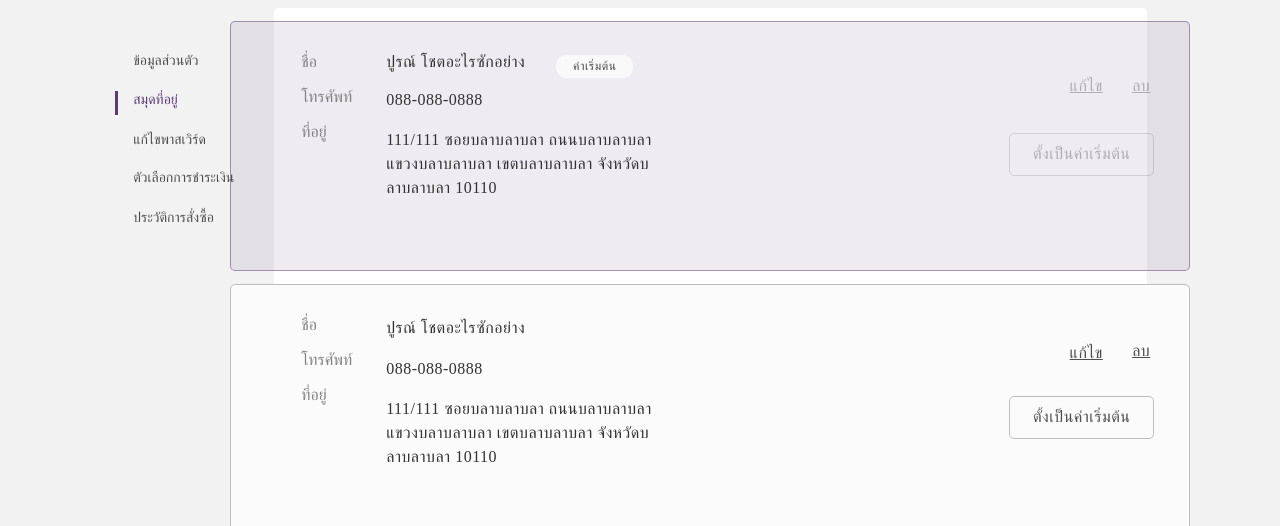
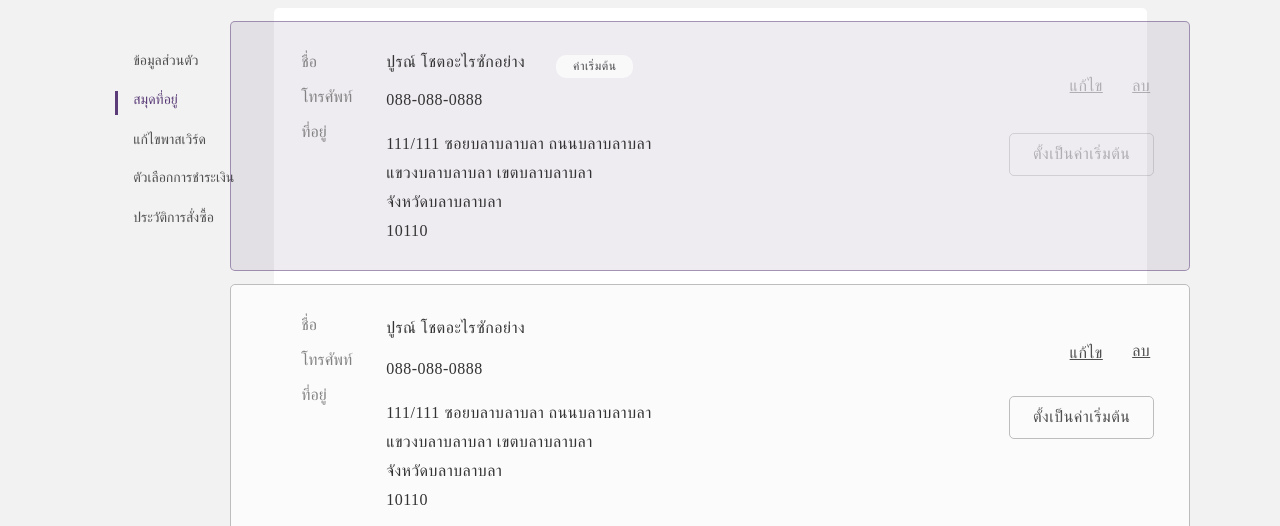
Before and after one commit to g2p2n-cpe31/ecommerce_otop_frontend, a Gatsby site: page /address in a window 1280 px wide. Shown: the part 274-800 px from the top of the page. Built offline with nearby package versions, Linux system fonts and the light colour scheme; Gatsby itself is replaced by a stand-in of ours.

Commit message:
edit address

```diff
--- a/src/components/containers/Address/AddrInfo.js
+++ b/src/components/containers/Address/AddrInfo.js
@@ -8,6 +8,35 @@ import Fade from '@material-ui/core/Fade';
 import ic_cancel_white from '../../../images/Navbar/ic_cancel_white.svg'
 import Input from '@material-ui/core/Input';
 
+const useStyles = makeStyles(theme => ({
+    button: {
+      margin: theme.spacing(1),
+    },
+    input: {
+      display: 'none',
+    },
+    extendedIcon: {
+        marginRight: theme.spacing(1),
+    },
+    modal: {
+        display: 'flex',
+        alignItems: 'center',
+        justifyContent: 'center',
+    },
+    paper: {
+        backgroundColor: theme.palette.background.paper,
+        border: '2px solid #000',
+        boxShadow: theme.shadows[5],
+        padding: theme.spacing(2, 4, 3),
+    },
+    container: {
+        display: 'flex',
+        flexWrap: 'wrap',
+    },
+      input: {
+        margin: theme.spacing(1),
+    },
+}));
 
 const AddrFade = styled(Fade)`
     &&{
@@ -57,37 +86,6 @@ const ContainerTextField = styled.div`
     margin-top: 150px;
     left: 60px;
 `
-
-const useStyles = makeStyles(theme => ({
-    button: {
-      margin: theme.spacing(1),
-    },
-    input: {
-      display: 'none',
-    },
-    extendedIcon: {
-        marginRight: theme.spacing(1),
-    },
-    modal: {
-        display: 'flex',
-        alignItems: 'center',
-        justifyContent: 'center',
-    },
-    paper: {
-        backgroundColor: theme.palette.background.paper,
-        border: '2px solid #000',
-        boxShadow: theme.shadows[5],
-        padding: theme.spacing(2, 4, 3),
-    },
-    container: {
-        display: 'flex',
-        flexWrap: 'wrap',
-    },
-      input: {
-        margin: theme.spacing(1),
-    },
-}));
-
 
 const ButtonCustom = styled(Button)`
   &&{
@@ -176,6 +174,7 @@ const InInfoBoxLine2 = styled.div`
     font-family: "Kanit";
     font-size: 16px;
     margin-top: 17px;
+    margin-bottom: 9px;
     font-style: normal;
     font-weight: 300;
     font-size: 16px;
@@ -211,10 +210,8 @@ const AddrText = styled.p`
     font-style: normal;
     font-weight: 300;
     font-size: 16px;
-    line-height: 24px;
+    line-height: 13px;
     letter-spacing: 0.5px;
-    max-height: 96px;
-    max-width: 278px;
     color: #333333;
 `
 const InputCustom = styled(Input)`
@@ -296,9 +293,10 @@ const AddrInfo = () => {
                     <InInfoBox>ปูรณ์  โชตอะไรซักอย่าง</InInfoBox>
                     <InInfoBoxLine2>088-088-0888</InInfoBoxLine2>
                     <InInfoBox>
-                        <AddrText>
-                            111/111 ซอยบลาบลาบลา ถนนบลาบลาบลา แขวงบลาบลาบลา เขตบลาบลาบลา จังหวัดบลาบลาบลา 10110
-                        </AddrText>
+                        <AddrText>111/111 ซอยบลาบลาบลา ถนนบลาบลาบลา</AddrText>
+                        <AddrText>แขวงบลาบลาบลา เขตบลาบลาบลา</AddrText>
+                        <AddrText>จังหวัดบลาบลาบลา</AddrText>
+                        <AddrText>10110</AddrText>
                     </InInfoBox>
                 </InfoBox>
                 <AddrEdit>
--- a/src/components/containers/Address/SelectedInfo.js
+++ b/src/components/containers/Address/SelectedInfo.js
@@ -100,6 +100,7 @@ const InInfoBoxLine2 = styled.div`
     font-family: "Kanit";
     font-size: 16px;
     margin-top: 17px;
+    margin-bottom: 9px;
     font-style: normal;
     font-weight: 300;
     font-size: 16px;
@@ -157,10 +158,8 @@ const AddrText = styled.p`
     font-style: normal;
     font-weight: 300;
     font-size: 16px;
-    line-height: 24px;
+    line-height: 13px;
     letter-spacing: 0.5px;
-    max-height: 96px;
-    max-width: 278px;
     color: #333333;
 `
 
@@ -179,9 +178,10 @@ const SelectedInfo = () => {
                     <DefaultSign>ค่าเริ่มต้น</DefaultSign>
                     <InInfoBoxLine2>088-088-0888</InInfoBoxLine2>
                     <InInfoBox>
-                        <AddrText>
-                            111/111 ซอยบลาบลาบลา ถนนบลาบลาบลา แขวงบลาบลาบลา เขตบลาบลาบลา จังหวัดบลาบลาบลา 10110
-                        </AddrText>
+                        <AddrText>111/111 ซอยบลาบลาบลา ถนนบลาบลาบลา</AddrText>
+                        <AddrText>แขวงบลาบลาบลา เขตบลาบลาบลา</AddrText>
+                        <AddrText>จังหวัดบลาบลาบลา</AddrText>
+                        <AddrText>10110</AddrText>
                     </InInfoBox>
                 </InfoBox>
                 <AddrEdit>
--- a/src/pages/address.js
+++ b/src/pages/address.js
@@ -1,10 +1,12 @@
 import React from 'react'
 import AddrBook from '../components/containers/Address/AddrBook'
+import SEO from '../components/utility/seo'
 
 
 const address = () => {
     return (
         <div>
+            <SEO title="AddressBook" />
             <AddrBook />
         </div>
     )
```
